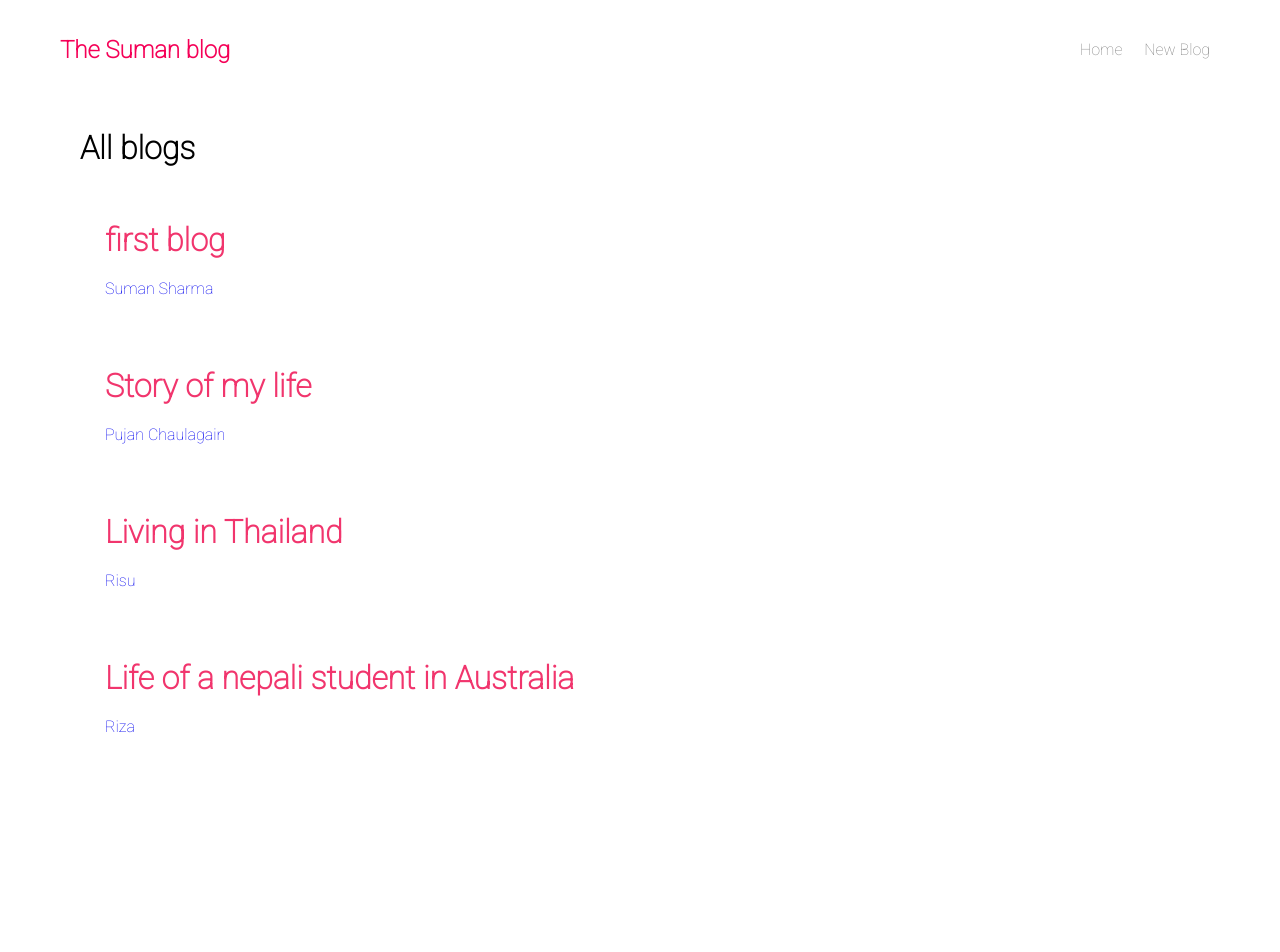
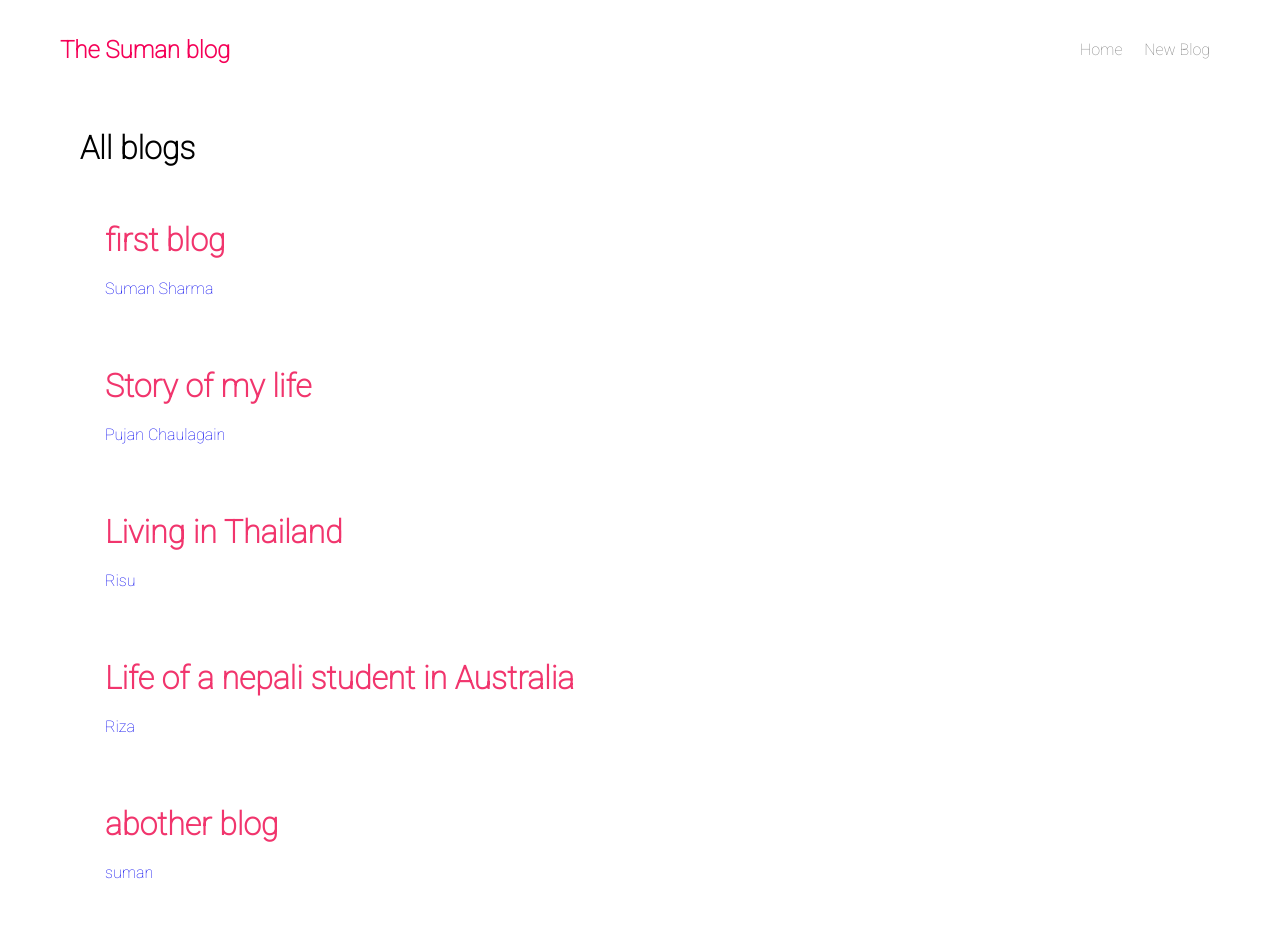
Before and after one commit to sumansharma01/react, a React (Create React App) app: page / in a window 1280 px wide. Shown: the top 952 px of the page. Before the commit the page ends 800 px from the top, so only its background shows below. Built offline with nearby package versions, Linux system fonts and the light colour scheme; data requests are answered from the project's data file.

Commit message:
redirect using useHistory

```diff
--- a/data/db.json
+++ b/data/db.json
@@ -1,9 +1,34 @@
 {
-    "blogs":[
-        {"title":"first blog", "author":"Suman Sharma", "id":1},
-        {"title":"Story of my life", "author":"Pujan Chaulagain", "id":2},
-        {"title":"Living in Thailand", "author":"Risu", "id":3},
-        {"title":"Life of a nepali student in Australia", "author":"Riza", "id":4}
-
-    ]
+  "blogs": [
+    {
+      "title": "first blog",
+      "author": "Suman Sharma",
+      "id": 1
+    },
+    {
+      "title": "Story of my life",
+      "author": "Pujan Chaulagain",
+      "id": 2
+    },
+    {
+      "title": "Living in Thailand",
+      "author": "Risu",
+      "id": 3
+    },
+    {
+      "title": "Life of a nepali student in Australia",
+      "author": "Riza",
+      "id": 4
+    },
+    {
+      "title": "abother blog",
+      "author": "suman",
+      "id": 5
+    },
+    {
+      "title": "useHistory in react",
+      "author": "pujan",
+      "id": 6
+    }
+  ]
 }
--- a/src/Create.js
+++ b/src/Create.js
@@ -1,10 +1,30 @@
 import {useState} from 'react';
+import { useHistory } from 'react-router-dom';
 const Create = () => {
     const [title,setTitle]=useState('');
     const [author,setAuthor]=useState('');
+    const history=useHistory();
+
+    const handleSubmit=(e)=>{
+        e.preventDefault();
+        const data={title,author};
+
+        fetch("http://localhost:8000/blogs",{
+            method:'POST',
+            headers:{'Content-type':'application/json'},
+            body:JSON.stringify(data)
+        }).then(()=>{
+            console.log("new blog added");
+            history.push("/");
+
+        })
+
+    }
+
     return (
         <div className="create-blog">
             <h1> Create a blog</h1>
+            <form>
             <label>Title</label>
             <input
                 type="text"
@@ -19,11 +39,9 @@ const Create = () => {
                 <option value="pujan">Pujan</option>
                 <option value="risu">Risu</option>
             </select>
+            <button type="submit" onClick={handleSubmit}>Submit</button>
+            </form>
 
-            <div>
-                <p>{title}</p>
-                <p>{author}</p>
-            </div>
         </div>
 
      );
```
